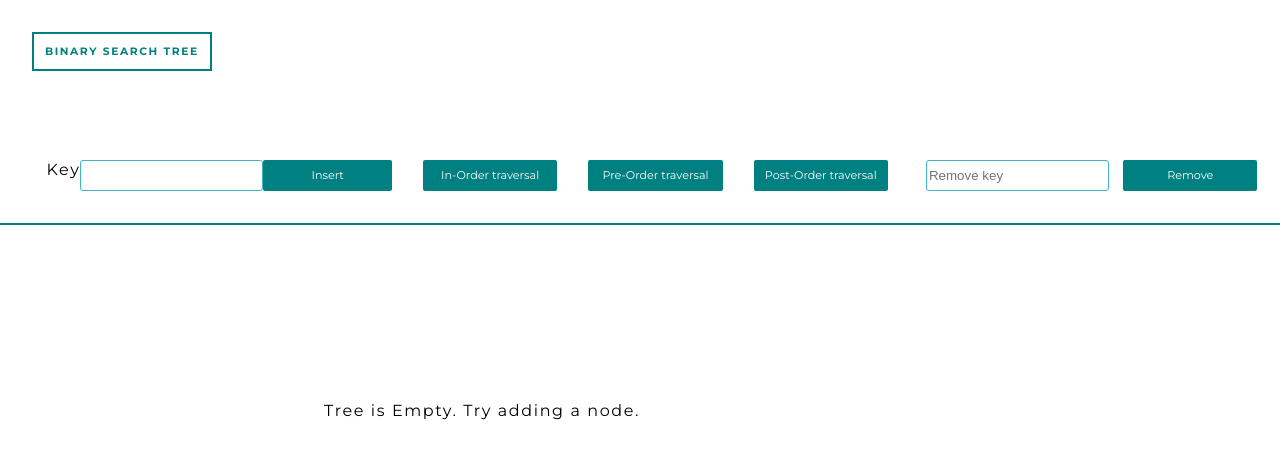
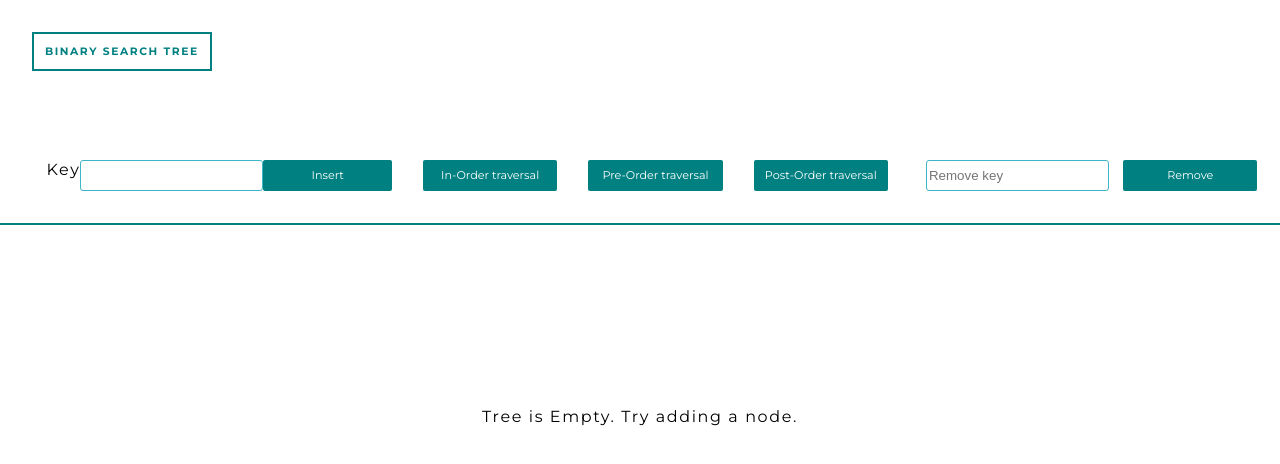
Before and after one commit to ashikvarma11/tree-traverse, a React (Create React App) app in the folder tree/: page / in a window 1280 px wide. Shown: the top 464 px of the page. Built offline with nearby package versions, Linux system fonts and the light colour scheme.

Commit message:
fixed minor style issues

```diff
--- a/tree/src/components/tree/tree.component.css
+++ b/tree/src/components/tree/tree.component.css
@@ -1,5 +1,12 @@
 .container{
     margin:0 auto;
+}
+
+#emptyTreeMsg {
+    position:absolute;
+    top:50%;
+    left:50%;
+    transform: translate(-50%,-50%);
 }
 .node{
     width:3em;
--- a/tree/src/components/tree/tree.component.js
+++ b/tree/src/components/tree/tree.component.js
@@ -84,11 +84,11 @@ function Tree() {
   return (
 
     <div className="container">
-      <div class="navbar">
-        <div class="logo">
+      <div className="navbar">
+        <div className="logo">
           <h6>BINARY SEARCH TREE</h6>
         </div>
-        <div class="key">
+        <div className="key">
           Key <input type="number" name="key" onChange={(e) => setKey(e.target.value)} />
           <button onClick={() => insertStuff()}>Insert</button>
         </div>
@@ -103,7 +103,7 @@ function Tree() {
         <button onClick={() => traversal(1)}>Pre-Order traversal</button>
         <button onClick={() => traversal(2)}>Post-Order traversal</button>
 
-        <div class="key">
+        <div className="key">
           <input type="number" placeholder="Remove key" onChange={(e) => setKey(e.target.value)} />
           <button onClick={() => removeStuff()}>Remove</button>
         </div>
@@ -114,7 +114,7 @@ function Tree() {
         {
           constructTree(treeNode.root)
         }
-        {treeNode.root === null && <p>Tree is Empty. Try adding a node.</p>}
+        {treeNode.root === null && <p id="emptyTreeMsg">Tree is Empty. Try adding a node.</p>}
       </div>
     </div>
   );
```
Also changed, not shown: 1 other file (tests, documents, lock files or other folders).
